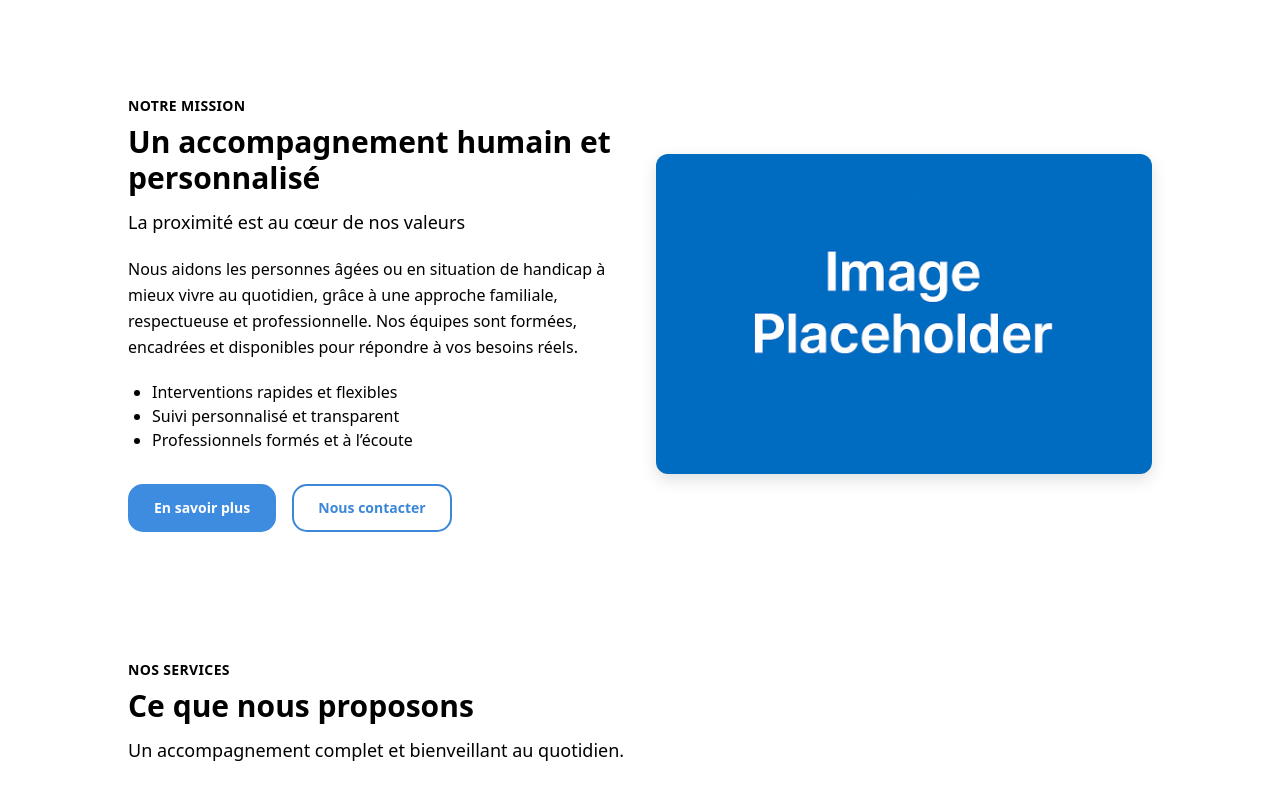
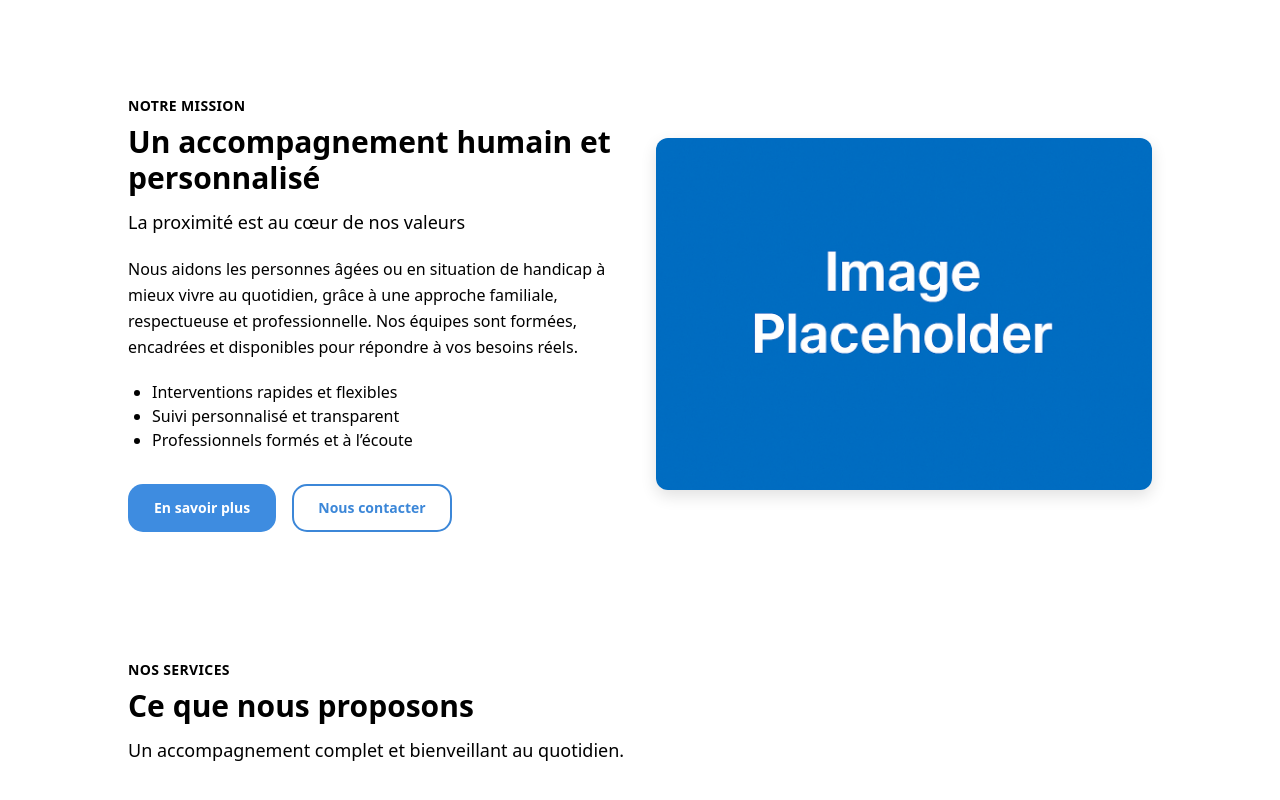
Before and after one commit to julienlisita/nextjs-ts-tailwind-template, a Next.js app: page / in a window 1280 px wide. Shown: the part 800-1600 px from the top of the page. Built offline with nearby package versions, Linux system fonts and the light colour scheme.

Commit message:
refactor(components): replace <img> with next/image in SplitSection for optimization

```diff
--- a/src/components/form/NewTestimonialForm.tsx
+++ b/src/components/form/NewTestimonialForm.tsx
@@ -9,7 +9,7 @@ import {
   submitTestimonialAction,
   type PublicTestimonialFormState,
 } from '@/app/testimonials/new/actions';
-import { SubmitButton } from '@/components/ui/SubmitButton';
+import SubmitButton from '@/components/ui/SubmitButton';
 
 const initialState: PublicTestimonialFormState = {};
 
--- a/src/components/section/SplitSection.css
+++ b/src/components/section/SplitSection.css
@@ -34,9 +34,27 @@
 .split__media {
   @apply flex justify-center;
 }
+
+/* Wrapper nécessaire pour <Image fill> */
+.split__img-wrap {
+  position: relative;
+  width: 100%;
+  height: 20rem; /* hauteur mobile */
+  border-radius: 0.75rem; /* ~ rounded-xl */
+  overflow: hidden; /* masque les bords arrondis */
+  box-shadow: 0 6px 16px rgba(0, 0, 0, 0.12);
+}
+
+/* Sur desktop, hauteur ajustée */
+@media (min-width: 1024px) {
+  .split__img-wrap {
+    height: 22rem;
+  }
+}
+
+/* Image avec next/image fill */
 .split__img {
-  @apply w-full max-h-80 object-cover rounded-xl;
-  box-shadow: 0 6px 16px rgba(0, 0, 0, 0.12);
+  @apply object-cover;
 }
 
 /* Texte */
@@ -75,5 +93,5 @@
 /* Actions (CTA) */
 .split__actions {
   /* même rythme que FeaturesGrid: mt-8 */
-  @apply mt-8 flex flex-col sm:flex-row gap-4  items-center justify-center lg:justify-start;
+  @apply mt-8 flex flex-col sm:flex-row gap-4 items-center justify-center lg:justify-start;
 }
--- a/src/components/section/SplitSection.tsx
+++ b/src/components/section/SplitSection.tsx
@@ -1,6 +1,9 @@
+// src/components/section/SplitSection.tsx
+
 import Section from '@/components/common/Section';
 import SectionWrapper from '@/components/common/SectionWrapper';
 import Button from '@/components/ui/Button';
+import Image from 'next/image';
 import clsx from 'clsx';
 import './SplitSection.css';
 
@@ -54,7 +57,16 @@ export default function SplitSection({
         <div className={clsx('split__grid', reverse && 'is-reverse')}>
           {/* MEDIA */}
           <div className="split__media">
-            <img src={imageSrc} alt={imageAlt} className="split__img" />
+            <div className="split__img-wrap">
+              <Image
+                src={imageSrc}
+                alt={imageAlt}
+                fill
+                sizes="(max-width: 1024px) 100vw, 50vw"
+                className="split__img"
+                priority
+              />
+            </div>
           </div>
 
           {/* TEXTE */}
--- a/src/components/section/TestimonialsSectionHomeServer.tsx
+++ b/src/components/section/TestimonialsSectionHomeServer.tsx
@@ -1,5 +1,6 @@
 // src/components/sections/TestimonialsSectionHomeServer.tsx
 
+import SectionWrapper from '../common/SectionWrapper';
 import TestimonialsSectionHome from './TestimonialsSectionHome';
 import { getPublicTestimonialsServer } from '@/server/services/testimonials.server';
 
@@ -24,5 +25,5 @@ export default async function TestimonialsSectionHomeServer({
 
   const content = <TestimonialsSectionHome items={items} />;
 
-  return content;
+  return container ? <SectionWrapper>{content}</SectionWrapper> : content;
 }
--- a/src/components/section/TestimonialsSectionServer.tsx
+++ b/src/components/section/TestimonialsSectionServer.tsx
@@ -3,6 +3,7 @@
 import { getPublicTestimonialsServer } from '@/server/services/testimonials.server';
 import TestimonialsSection from './TestimonialsSection';
 import type { ComponentProps } from 'react';
+import SectionWrapper from '../common/SectionWrapper';
 
 type ServerProps = {
   /** Filtres/limites côté data */
@@ -23,5 +24,5 @@ export default async function TestimonialsSectionServer({
   const items = typeof limit === 'number' ? filtered.slice(0, Math.max(0, limit)) : filtered;
 
   const content = <TestimonialsSection items={items} {...uiProps} />;
-  return content;
+  return container ? <SectionWrapper>{content}</SectionWrapper> : content;
 }
--- a/src/components/ui/Button.tsx
+++ b/src/components/ui/Button.tsx
@@ -71,7 +71,7 @@ export default function Button(props: ButtonProps) {
     // 2) Cas interne : Next Link + <a> enfant
     return (
       <Link href={href} className={combinedClassName} {...anchorRest}>
-          {children}
+        {children}
       </Link>
     );
   }
--- a/src/components/ui/SectionTitle.tsx
+++ b/src/components/ui/SectionTitle.tsx
@@ -25,11 +25,11 @@ export default function SectionTitle({
     <h2
       id={id}
       className={clsx(
-        `text-xl sm:text-2xl lg:text-3xl font-heading  font-semibold',
+        'text-xl sm:text-2xl lg:text-3xl font-heading font-semibold',
         align === 'left' && 'text-left',
         align === 'center' && 'text-center',
         align === 'right' && 'text-right',
-        className,`
+        className
       )}
       style={{ color: resolveColor(color) }}
     >
```
